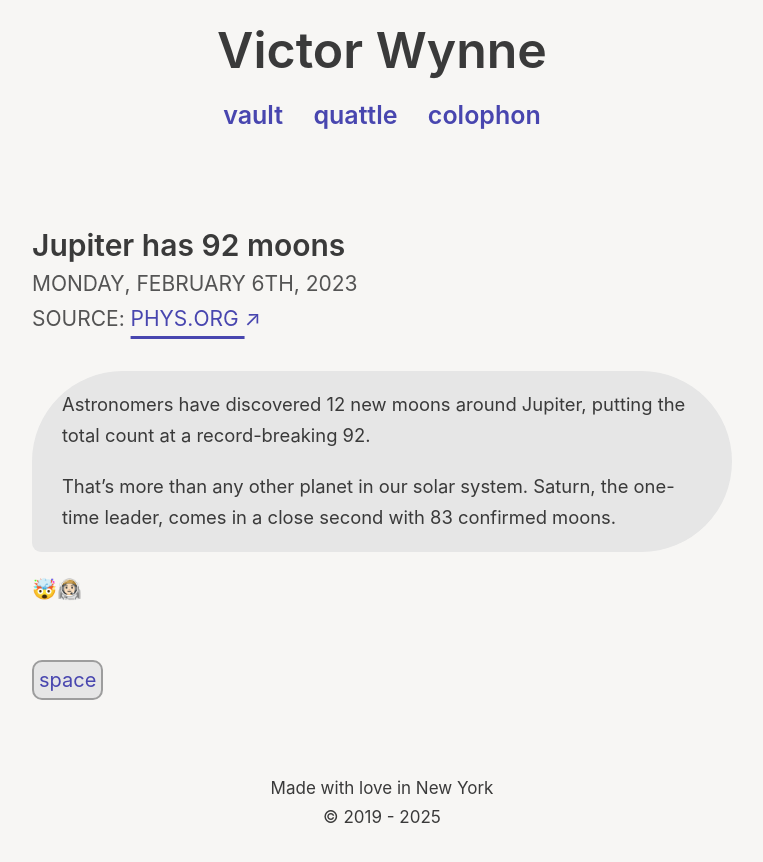
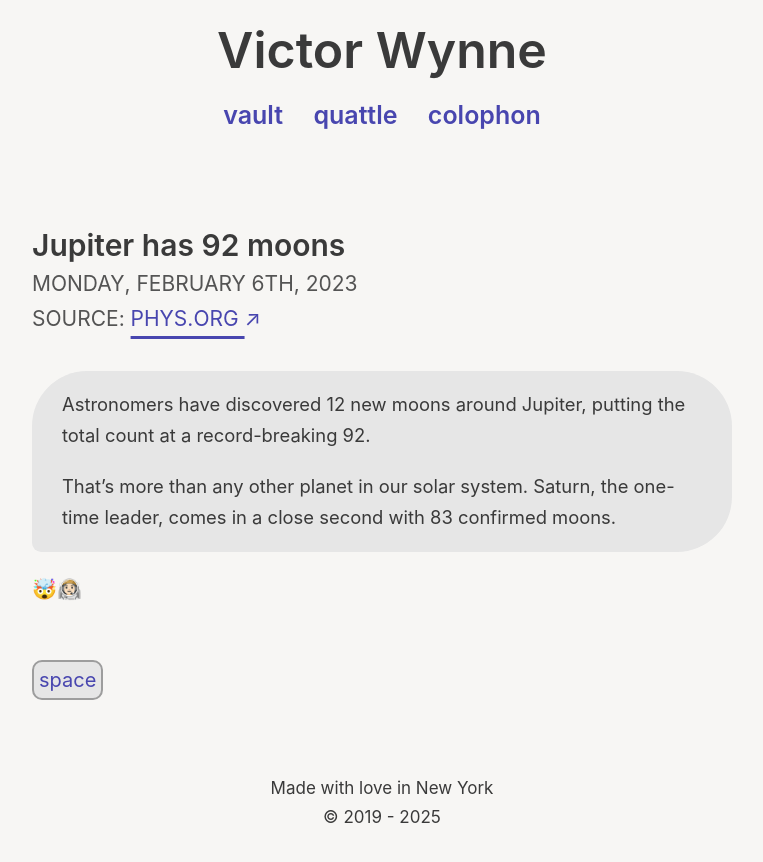
Before and after one commit to victorwynne/victorwynne, a Jekyll site: the page built from _posts/2023-02-06-92-moons.md, in a window 1280 px wide. Shown: the top 862 px of the page, without its empty margins (258-1021 px from the left). Built offline with Jekyll 4.4.1, drawn with Linux system fonts in a browser that asks for light colours.

Commit message:
_type.scss

```diff
--- a/_sass/_type.scss
+++ b/_sass/_type.scss
@@ -173,9 +173,9 @@
   margin: 20px 0;
   font-size: 92%;
   position: relative;
-  border-top-left-radius: 5em;
-  border-top-right-radius: 5em;
-  border-bottom-right-radius: 5em;
+  border-top-left-radius: 3em;
+  border-top-right-radius: 3em;
+  border-bottom-right-radius: 3em;
   border-bottom-left-radius: 0.5em;
 
   @media (prefers-color-scheme: light) {
```
